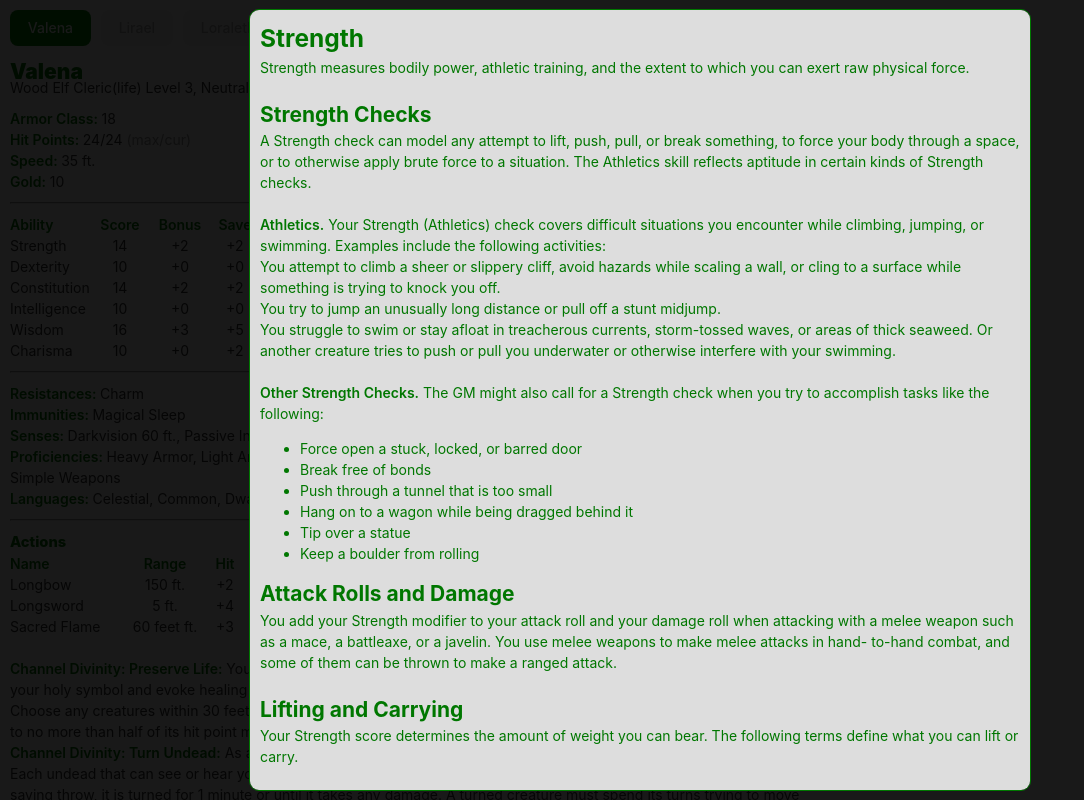
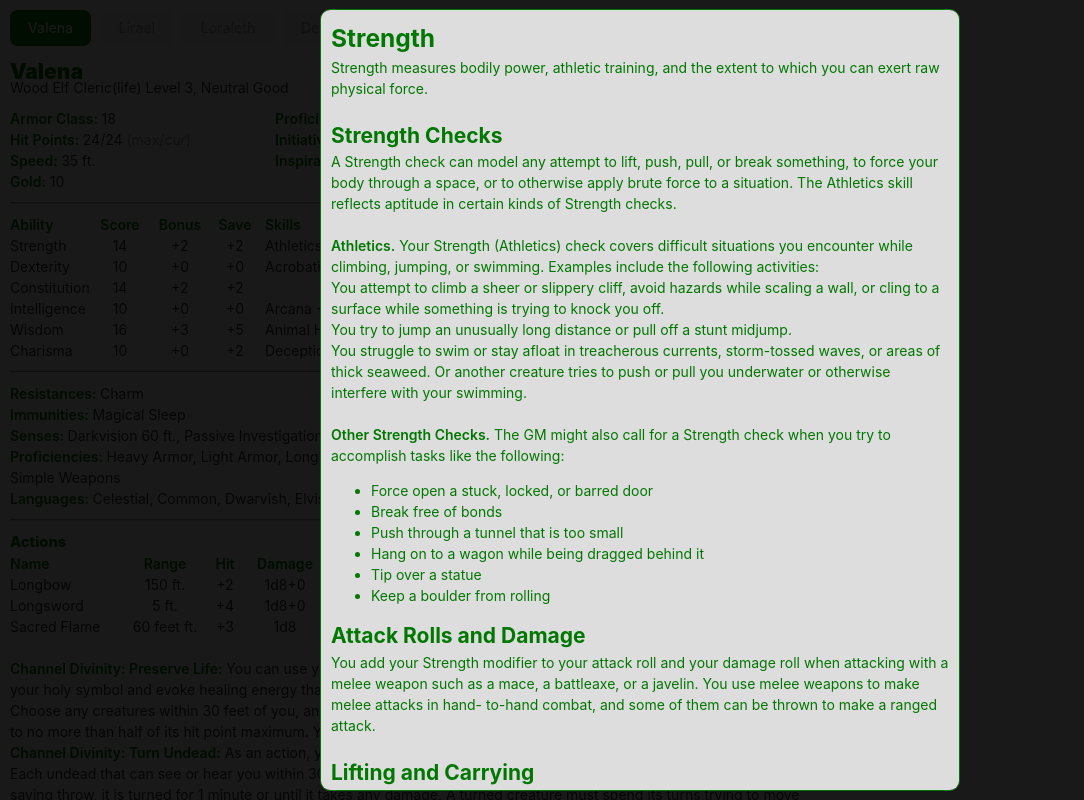
Before and after one commit to PaulGilchrist/dnd-char-sheet, a React (Vite) app: page / in a window 1280 px wide. Both pictures are taken after a click on the element "Strength". Shown: the top 800 px of the page, without its empty margins (0-1084 px from the left). Built offline with nearby package versions, Linux system fonts and the light colour scheme.

Commit message:
AC, damage, and to hit descriptions

```diff
--- a/src/components/char-sheet/char-actions.jsx
+++ b/src/components/char-sheet/char-actions.jsx
@@ -27,7 +27,7 @@ function CharActions({ playerStats }) {
                     {playerStats.attacks.map((attack) => {
                         if (attack.type != 'Action') return '';
                         return <React.Fragment key={attack.name}>
-                            <div className={"left"}>{attack.name}</div>
+                            <div className='left'>{attack.name}</div>
                             <div>{attack.range} ft.</div>
                             <div className={attack.hitBonusFormula ? "clickable" : ""} onClick={() => setPopupHtml(attack.hitBonusFormula)}>{signFormatter.format(attack.hitBonus)}</div>
                             <div className={attack.damageFormula ? "clickable" : ""} onClick={() => setPopupHtml(attack.damageFormula)}>{attack.damage}</div>
--- a/src/components/common/popup.css
+++ b/src/components/common/popup.css
@@ -17,7 +17,7 @@
     height: fit-content;
     max-height: 95vh;
     max-width:95vh;
-    width: 95%;
+    width:fit-content;
     left: 50%;
     overflow-y: scroll;
     overscroll-behavior: contain;
@@ -27,3 +27,9 @@
     top: 50%;
     transform: translate(-50%, -50%);
 }
+
+.popup-modal.small {
+    /* max-height: 55vh;
+    max-width:55vh; */
+    width: 500px;
+}
```
